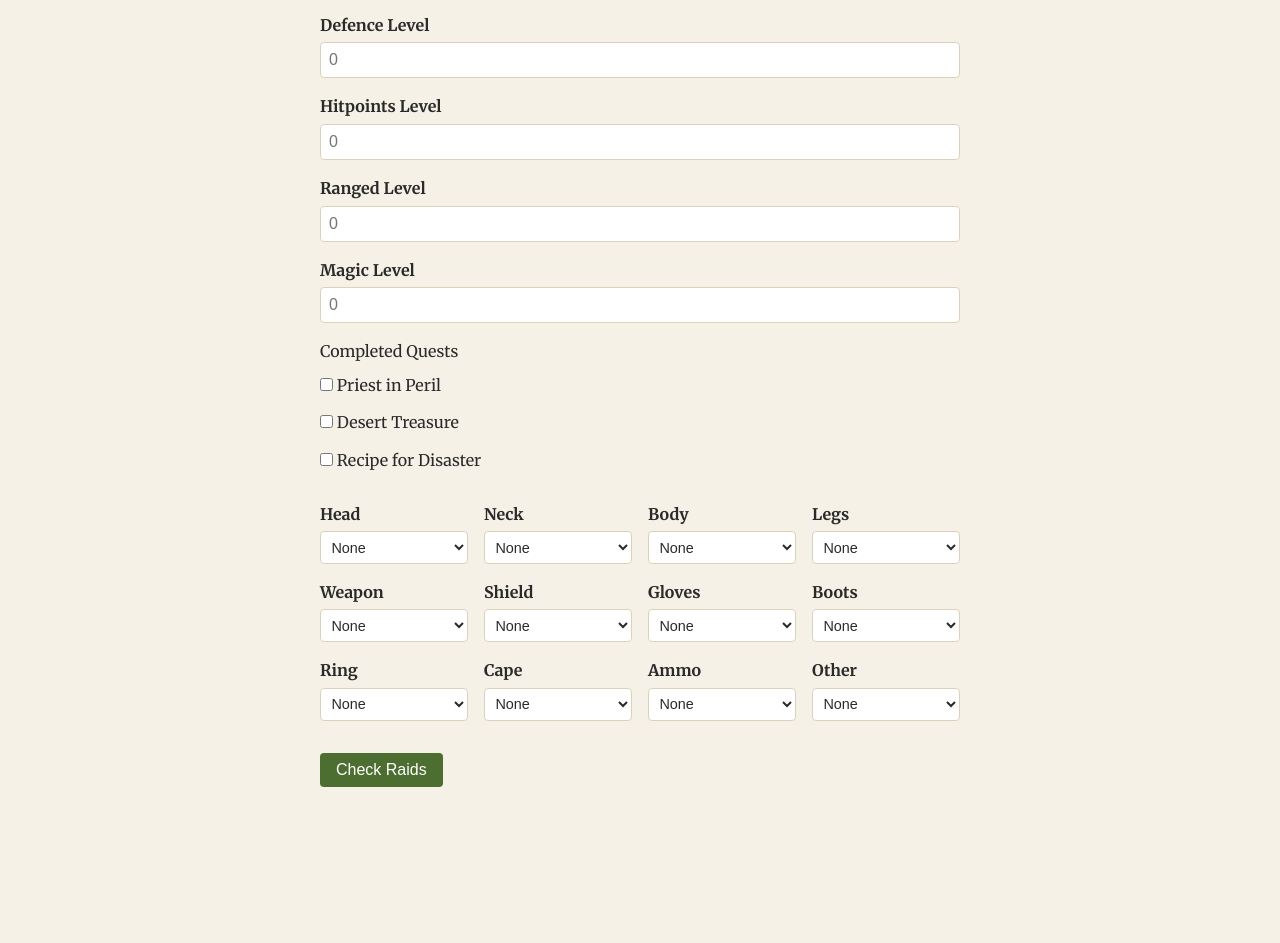
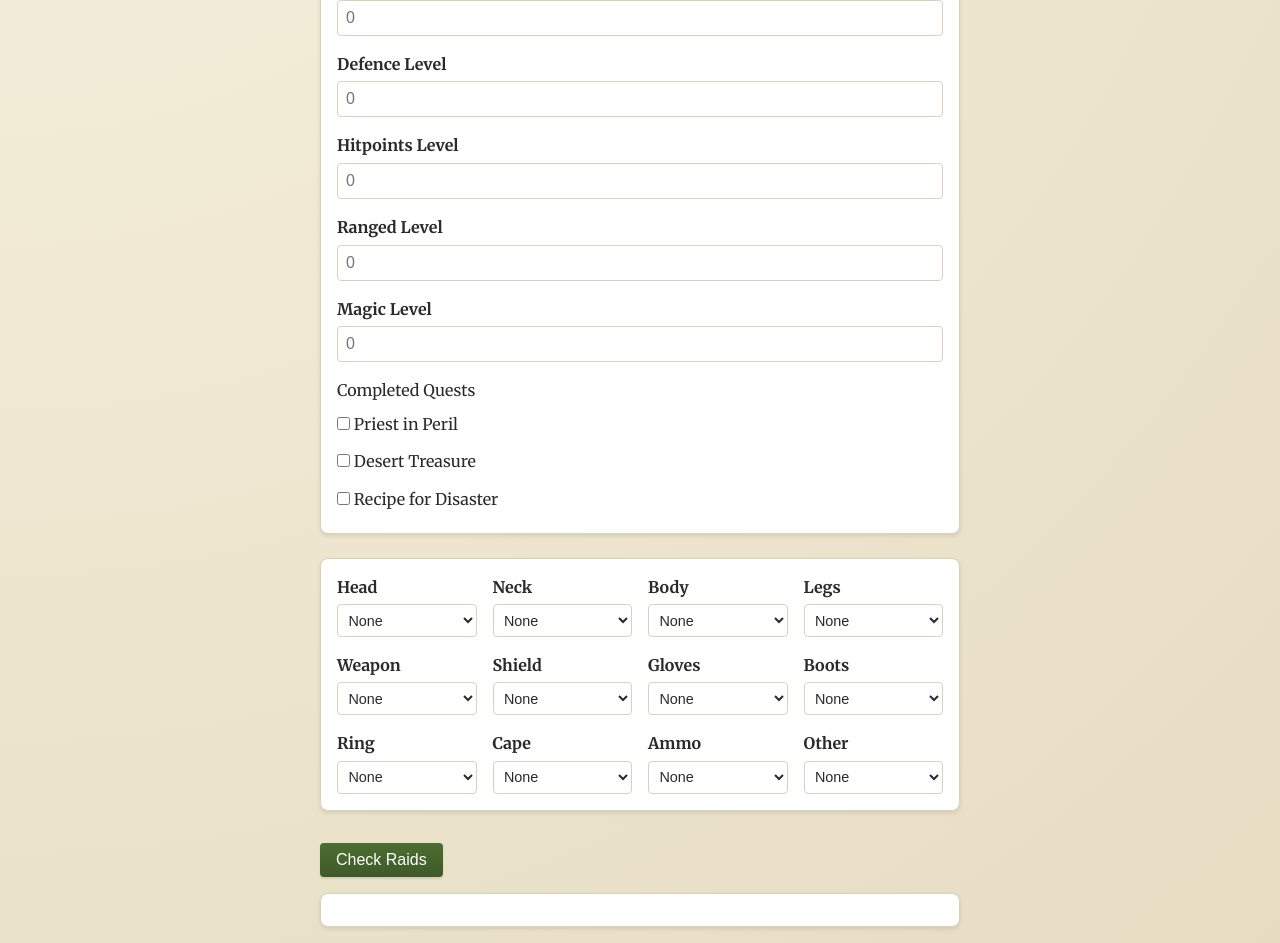
Before and after one commit to 0xmerge5/osrs-raid-check, a plain HTML site: page index.html in a window 1280 px wide. Shown: the part 522-1465 px from the top of the page. Before the commit the page ends 1341 px from the top, so only its background shows below. Drawn offline with Linux system fonts and the light colour scheme.

Commit message:
Polish UI with parchment gradient, card styling, and improved button design
This commit enhances the look and feel of the raid checker with a parchment-like gradient background, card-style panels for the form, gear grid and results, and gradient buttons with subtle shadows. Also adds a line under the header for better separation.

```diff
--- a/style.css
+++ b/style.css
@@ -38,6 +38,8 @@ body.dark-mode {
 body {
   font-family: var(--font-family);
   background-color: var(--bg-color);
+  /* Parchment-style gradient for a more immersive OSRS feel */
+  background-image: radial-gradient(circle at top left, #f8f2e0, #e6dcc2);
   color: var(--text-color);
   line-height: 1.6;
   padding: 1rem;
@@ -49,7 +51,10 @@ header.header {
   display: flex;
   align-items: center;
   justify-content: space-between;
-  margin-bottom: 1.5rem;
+  /* Add more breathing room below the header and draw a line beneath it */
+  margin-bottom: 2rem;
+  border-bottom: 2px solid var(--border-color);
+  padding-bottom: 0.75rem;
 }
 
 header.header h1 {
@@ -81,6 +86,12 @@ header.header h1 {
   flex-direction: column;
   gap: 1rem;
   margin-bottom: 1.5rem;
+  /* Give the form a card-like appearance */
+  padding: 1rem;
+  border: 1px solid var(--border-color);
+  border-radius: 8px;
+  background-color: var(--card-bg-color);
+  box-shadow: 0 2px 4px var(--shadow-color);
 }
 
 .form-group {
@@ -110,14 +121,17 @@ button#check-raids-btn {
   border: none;
   border-radius: 4px;
   cursor: pointer;
-  background-color: var(--accent-color);
+  /* Use a gradient and subtle shadow for a more tactile button feel */
+  background-image: linear-gradient(to bottom, var(--accent-color), var(--button-hover));
   color: #fff;
-  transition: background-color 0.2s;
+  box-shadow: 0 2px 2px var(--shadow-color);
+  transition: background-position 0.2s, box-shadow 0.2s;
 }
 
 button#fetch-btn:hover,
 button#check-raids-btn:hover {
-  background-color: var(--button-hover);
+  background-image: linear-gradient(to bottom, var(--button-hover), var(--accent-color));
+  box-shadow: 0 3px 4px var(--shadow-color);
 }
 
 /* 6. Gear grid layout */
@@ -134,6 +148,12 @@ button#check-raids-btn:hover {
   grid-template-columns: repeat(auto-fill, minmax(120px, 1fr));
   gap: 1rem;
   margin-bottom: 1.5rem;
+  /* Card styling to match the form */
+  padding: 1rem;
+  border: 1px solid var(--border-color);
+  border-radius: 8px;
+  background-color: var(--card-bg-color);
+  box-shadow: 0 2px 4px var(--shadow-color);
 }
 
 /* Individual gear slot wrapper */
@@ -159,6 +179,12 @@ button#check-raids-btn:hover {
 /* 7. Results area */
 .results {
   margin-top: 1rem;
+  /* Card styling for the results list */
+  padding: 1rem;
+  border: 1px solid var(--border-color);
+  border-radius: 8px;
+  background-color: var(--card-bg-color);
+  box-shadow: 0 2px 4px var(--shadow-color);
 }
 
 /* 8. Raid cards styling */
```
